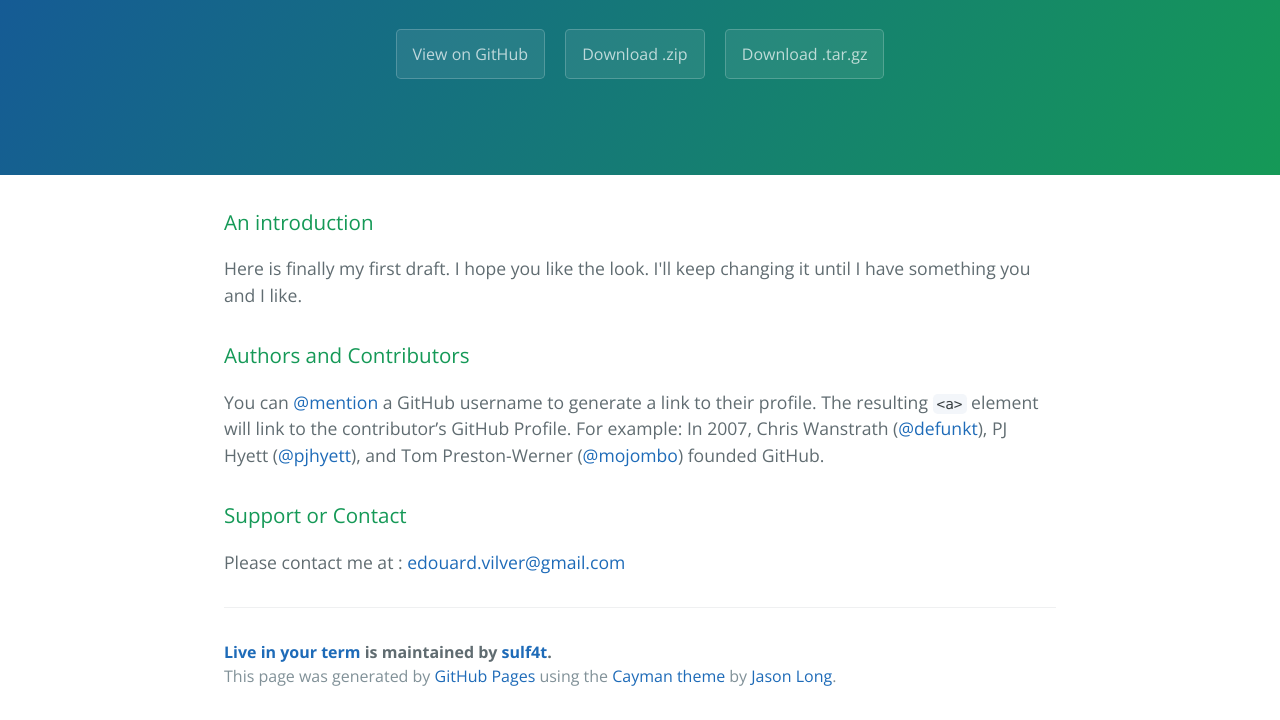
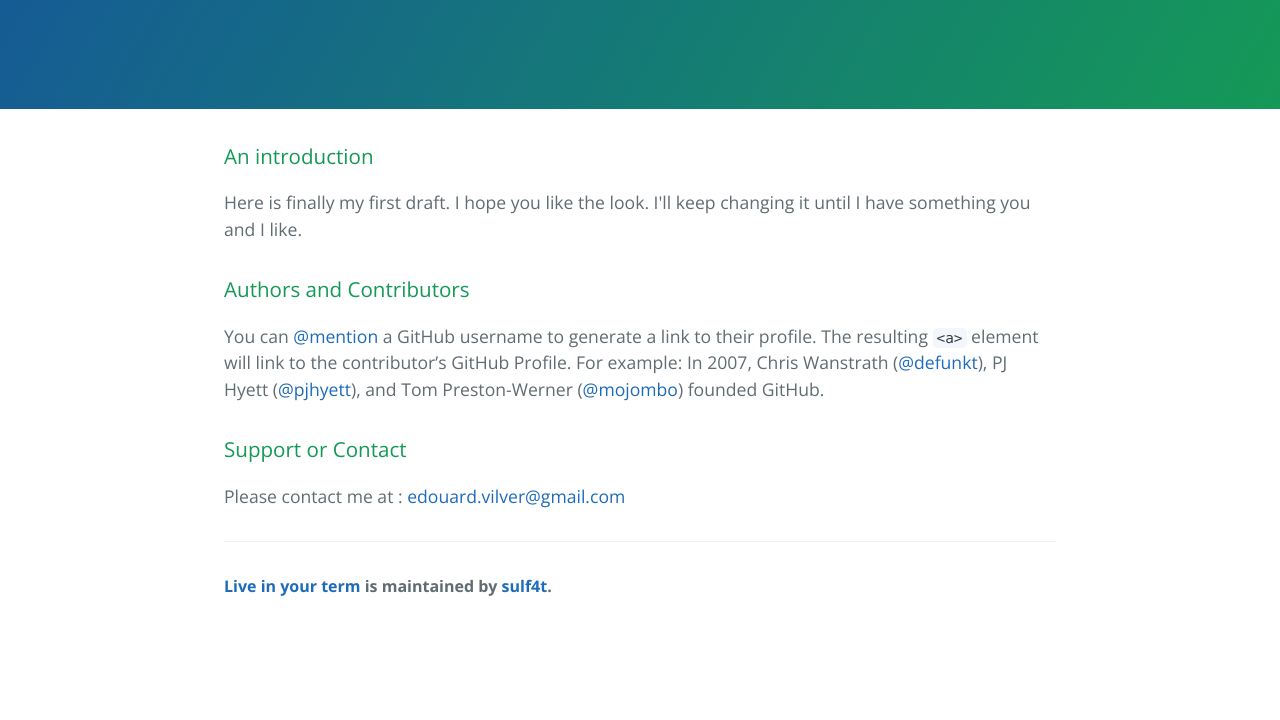
Before and after one commit to sulf4t/test, a plain HTML site: page index.html in a window 1280 px wide. Shown: the part 161-881 px from the top of the page. After the commit the page ends 800 px from the top, so only its background shows below. Drawn offline with nearby package versions, Linux system fonts and the light colour scheme.

Commit message:
update index.html

```diff
--- a/index.html
+++ b/index.html
@@ -13,9 +13,6 @@
     <section class="page-header">
       <h1 class="project-name">Live in your term</h1>
       <h2 class="project-tagline"></h2>
-      <a href="https://github.com/sulf4t/test" class="btn">View on GitHub</a>
-      <a href="https://github.com/sulf4t/test/zipball/master" class="btn">Download .zip</a>
-      <a href="https://github.com/sulf4t/test/tarball/master" class="btn">Download .tar.gz</a>
     </section>
 
     <section class="main-content">
@@ -37,7 +34,6 @@
       <footer class="site-footer">
         <span class="site-footer-owner"><a href="https://github.com/sulf4t/test">Live in your term</a> is maintained by <a href="https://github.com/sulf4t">sulf4t</a>.</span>
 
-        <span class="site-footer-credits">This page was generated by <a href="https://pages.github.com">GitHub Pages</a> using the <a href="https://github.com/jasonlong/cayman-theme">Cayman theme</a> by <a href="https://twitter.com/jasonlong">Jason Long</a>.</span>
       </footer>
 
     </section>
```
